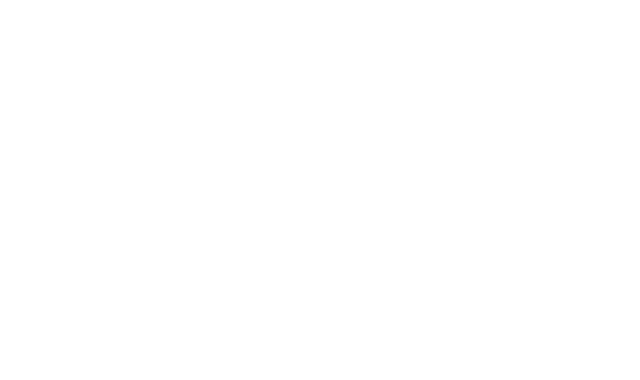
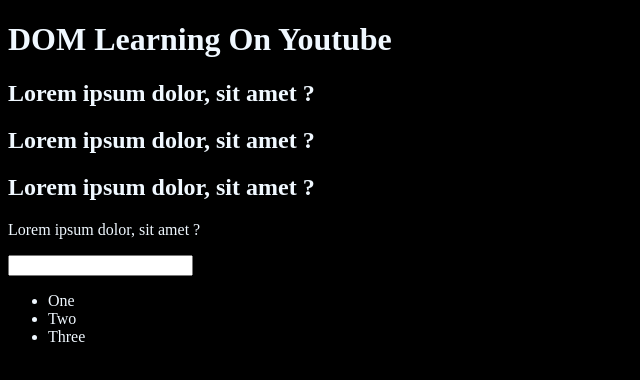
Before and after one commit to bhatt-jaymin/JS_lesson, a plain HTML site: page 06_DOM/DOM_HTML/dom.html in a window 1280 px wide. Shown: the whole page, without its empty margins (0-640 px from the left). Drawn offline with Linux system fonts and the light colour scheme.

Commit message:
DOM Manipulation
DOM Manipulation Methods with diffrent example

```diff
--- a/06_DOM/DOM_HTML/dom.html
+++ b/06_DOM/DOM_HTML/dom.html
@@ -2,10 +2,27 @@
 <html lang="en">
 <head>
     <meta charset="UTF-8">
-    <meta name="viewport" content="width=device-width, initial-scale=1.0">
-    <title>DOm</title>
+    <style>
+        .bg-black{
+            background-color: black;
+            color: aliceblue;
+        }
+    </style>
+    <title>DOM</title>
 </head>
-<body>
-
+<body class="bg-black">
+    <div>
+        <h1 id="title" class="heading">DOM Learning On Youtube</h1>
+        <h2> Lorem ipsum dolor, sit amet  ?</h2>
+        <h2> Lorem ipsum dolor, sit amet  ?</h2>
+        <h2> Lorem ipsum dolor, sit amet  ?</h2>
+        <p> Lorem ipsum dolor, sit amet  ?</p>
+        <input type="password" name="" id="">
+        <ul>
+            <li> One </li>
+            <li> Two </li>
+            <li> Three </li>
+        </ul>
+    </div>
 </body>
 </html>
```
Also changed, not shown: 06_DOM/DOM_JS/01_dom.js (+39 -0 lines).
